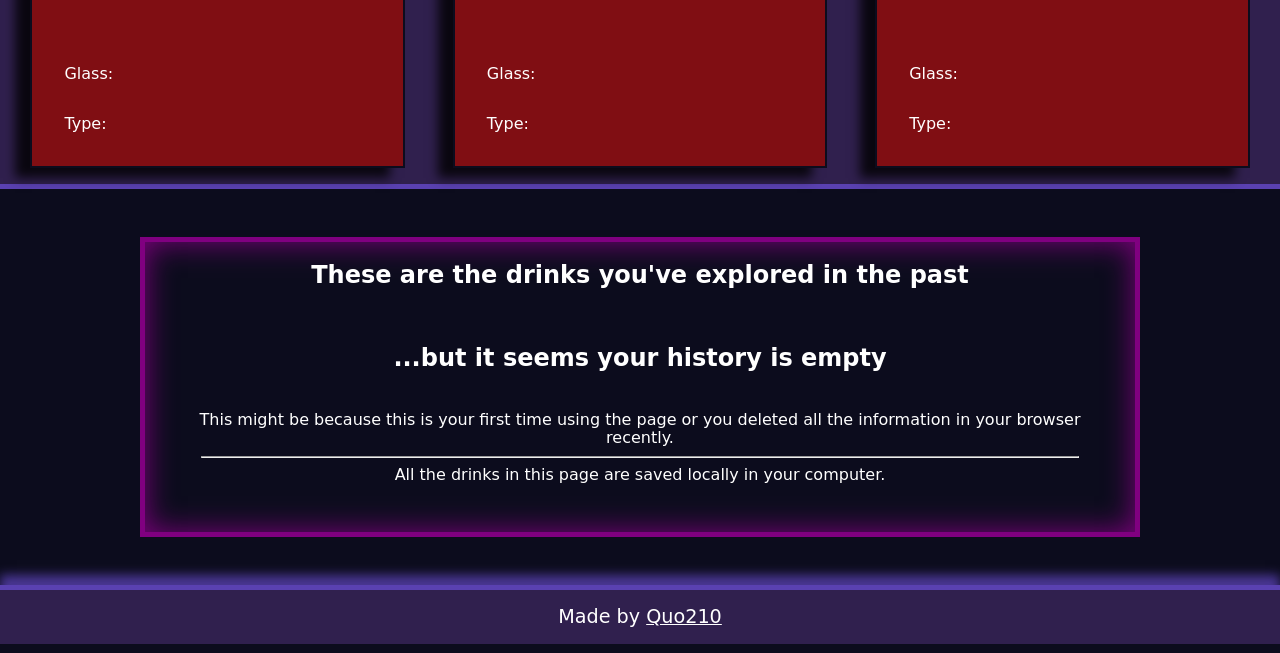
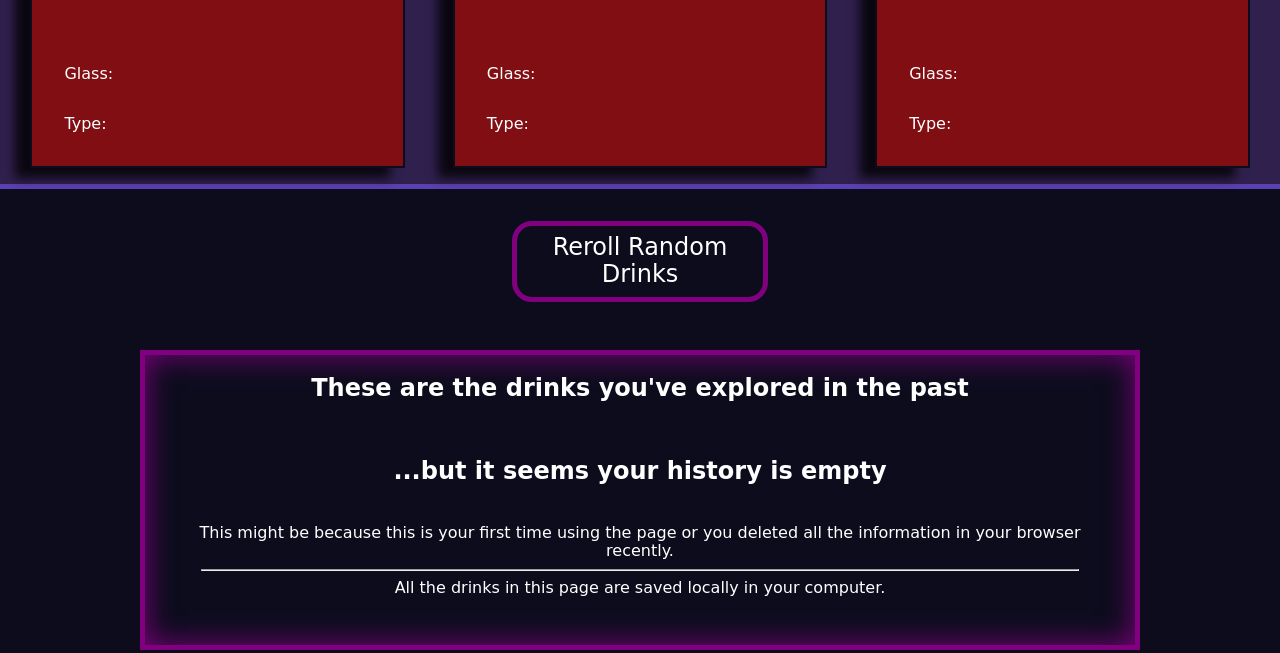
Before and after one commit to Quo210/drinks-roulette, a plain HTML site: page index.html in a window 1280 px wide. Shown: the part 430-1083 px from the top of the page. Drawn offline with Linux system fonts and the light colour scheme; no server answers; a web font is replaced by a local one.

Commit message:
reroll button added for drinks

```diff
--- a/index.html
+++ b/index.html
@@ -59,6 +59,9 @@
 
         </div>
     </main>
+    <section class="reroll">
+        <button class="reroll">Reroll Random Drinks</button>
+    </section>
     <section class="memory">
         <h2>These are the drinks you've explored in the past</h2>
         <div class="history">
--- a/public/index.js
+++ b/public/index.js
@@ -83,4 +83,9 @@ function tripleCall(){
     divs.forEach(div => buildCard(div))
 }
 
-tripleCall()
+tripleCall();
+
+const reroll = document.querySelector('button.reroll');
+reroll.addEventListener('click',()=>{
+    window.location.reload();
+})
--- a/public/style.css
+++ b/public/style.css
@@ -139,3 +139,22 @@ a.pastDrink:hover{
 .moses{
     margin: 0.5rem
 }
+
+button.reroll{
+    display: block;
+    background-color: #0c0c1dff;
+    color: white;
+    padding: 0.5rem;
+    border: 5px purple solid;
+    border-radius: 20px;
+    width: 20vw;
+    min-width: 200px;
+    font-size: 1.5rem;
+    margin: 2rem auto;
+    text-align: center;
+    text-decoration: none;
+}
+
+button.reroll:hover{
+    background-color: var(--plump-purple);
+}
```
Also changed, not shown: public/secondPage.css (line endings or trailing spaces).
